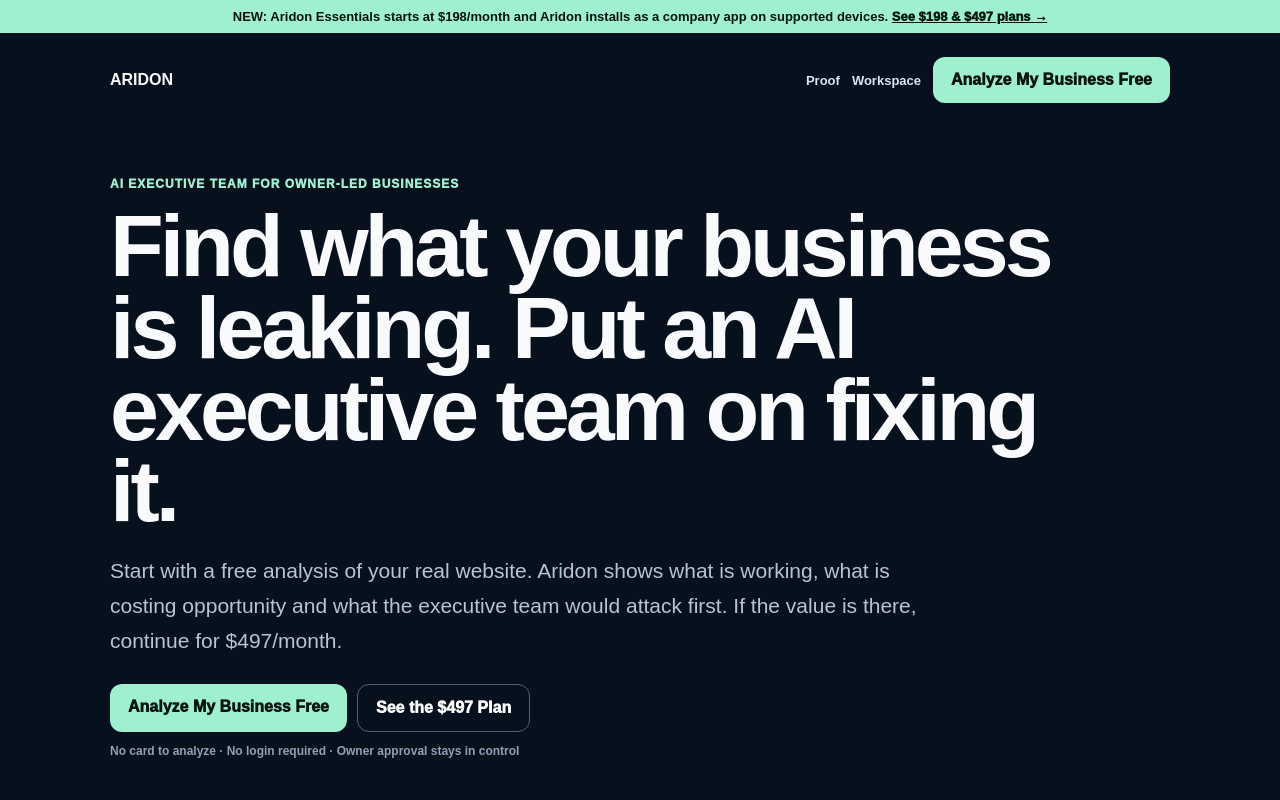
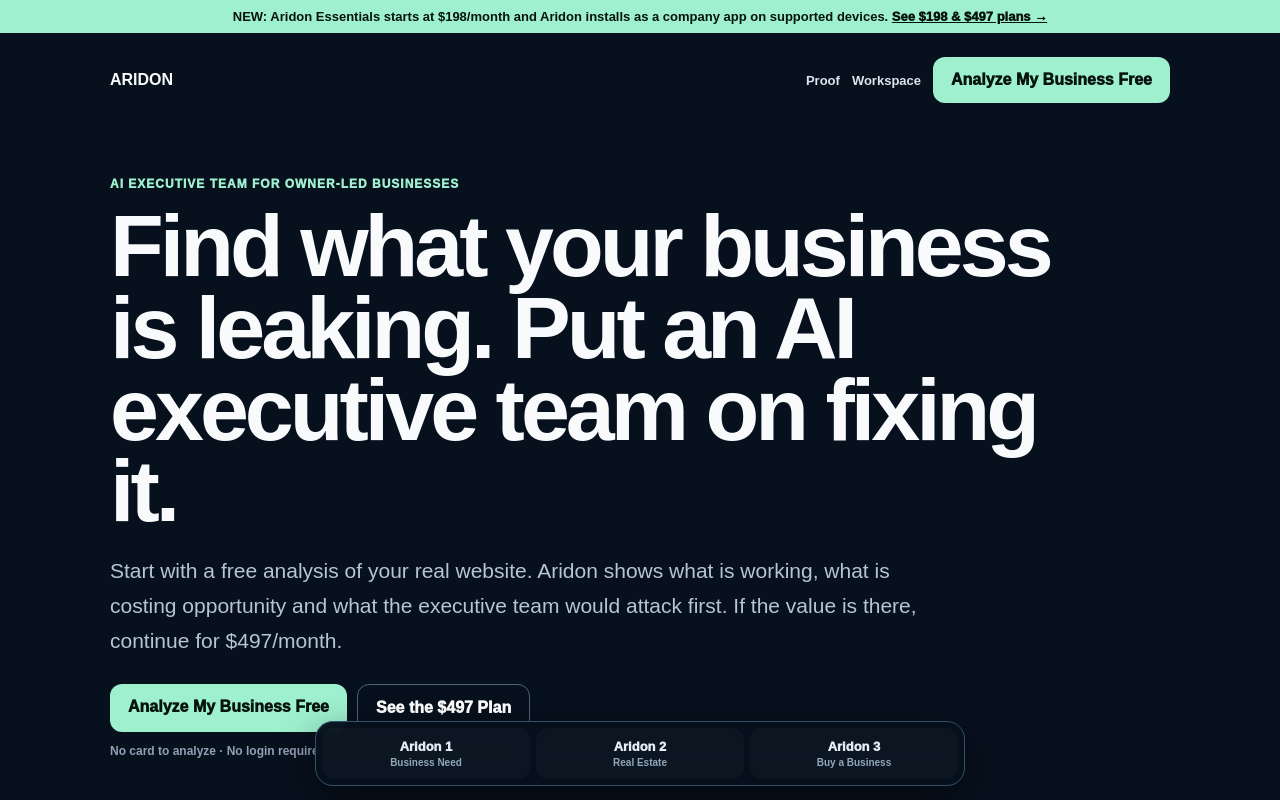
Before and after one commit to jimrusk/aridon-app, a Next.js app: page / in a window 1280 px wide. Shown: the top 800 px of the page. Built offline with nearby package versions, Linux system fonts and the light colour scheme.

Commit message:
Show Aridon radar tabs across workspaces

```diff
--- a/app/layout.tsx
+++ b/app/layout.tsx
@@ -2,6 +2,7 @@ import './globals.css';
 import './avatars/avatar-room.css';
 import type { Metadata } from 'next';
 import InternalLaunchers from './InternalLaunchers';
+import AridonRadarTabs from './components/AridonRadarTabs';
 import CustomerSessionControls from './components/CustomerSessionControls';
 import SalesTeamIntentRedirect from './components/SalesTeamIntentRedirect';
 import PublicInstallPromo from './components/PublicInstallPromo';
@@ -31,6 +32,7 @@ export default function RootLayout({ children }: { children: React.ReactNode })
         <CustomerSessionControls />
         <SalesTeamIntentRedirect />
         {children}
+        <AridonRadarTabs />
         <InternalLaunchers />
       </body>
     </html>
```
